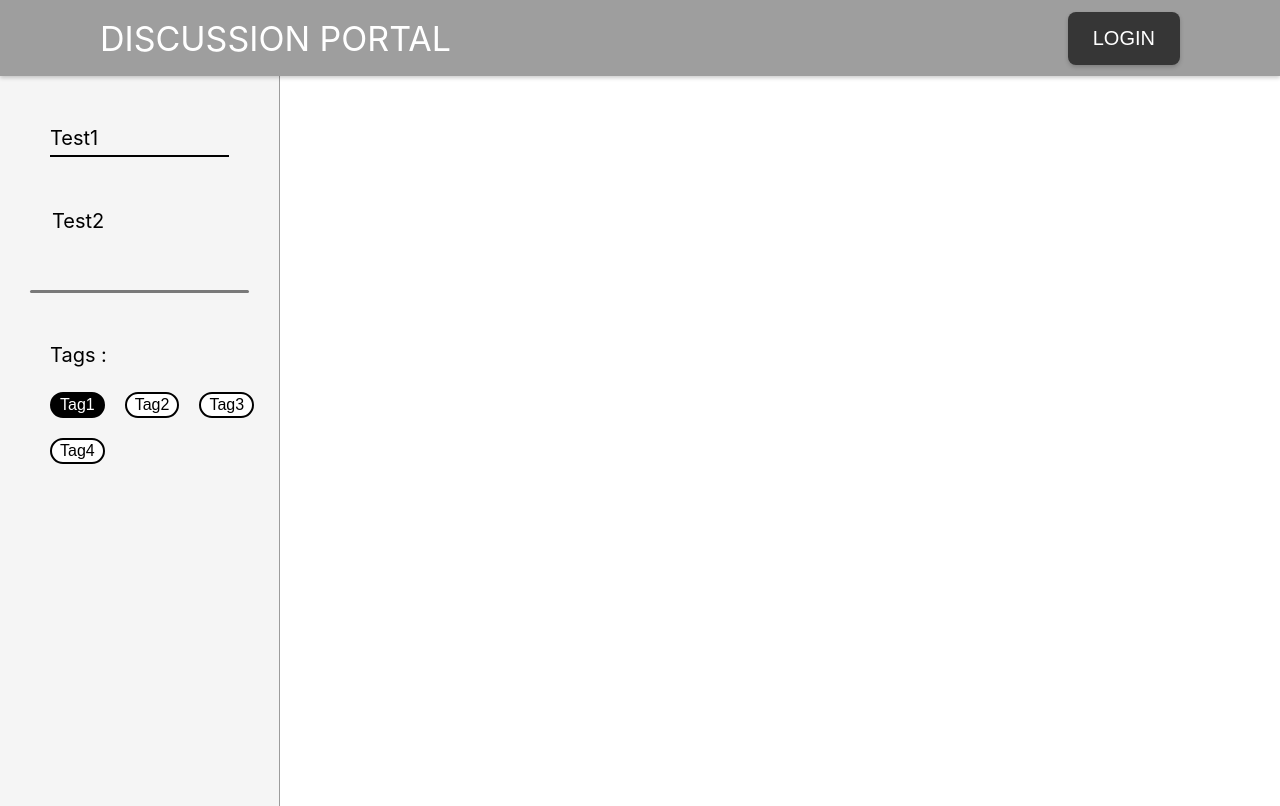
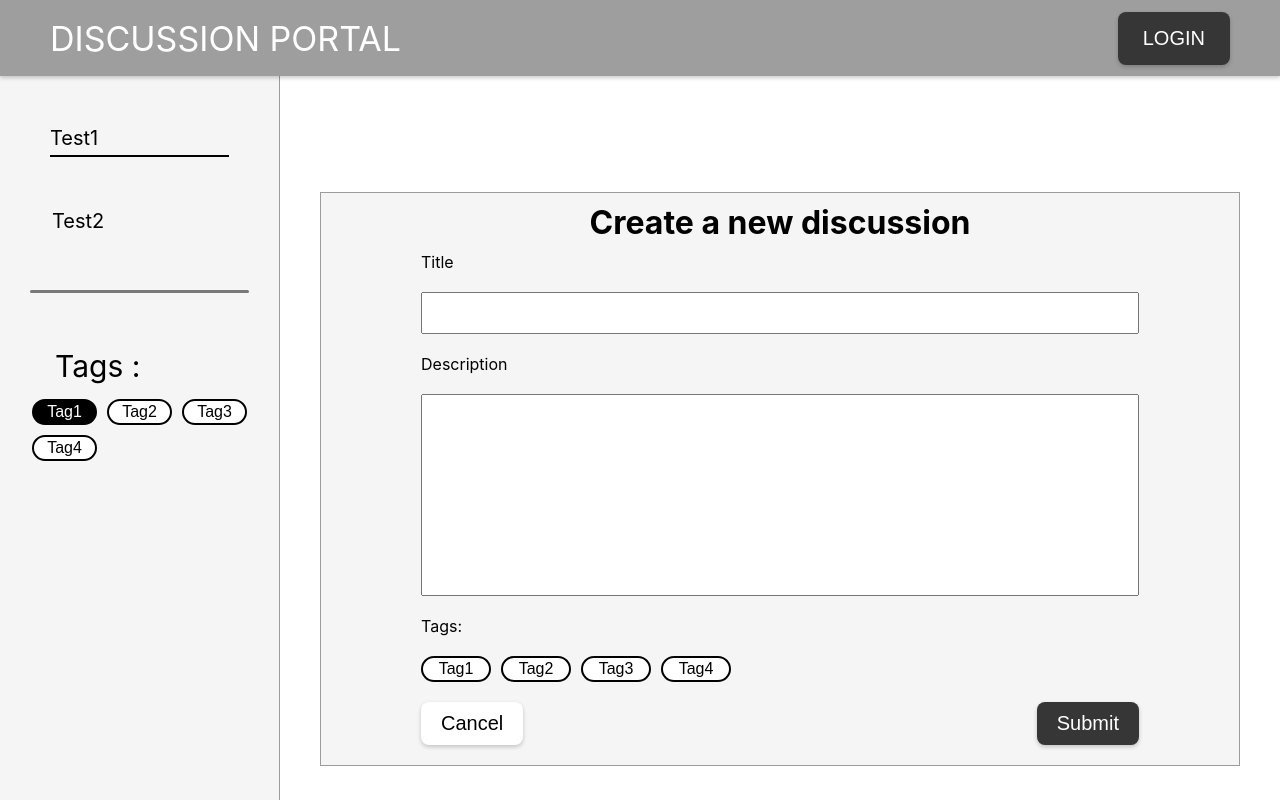
Before and after one commit to NarayanaRavada/IITBBS_GC_Team24_PS02, a React (Create React App) app: page /AddDiscussion in a window 1280 px wide. Built offline with nearby package versions, Linux system fonts and the light colour scheme.

Commit message:
added Add Discussion Page

```diff
--- a/src/App.js
+++ b/src/App.js
@@ -11,6 +11,7 @@ import { BrowserRouter as Router, Routes, Route } from "react-router-dom";
 
 import "./CSS/Style.css"
 import DiscussionPage from "./Components/DiscussionPage";
+import AddDiscussionPage from "./Components/AddDiscussionPage";
 function App() {
 
   // return (
@@ -24,11 +25,7 @@ function App() {
           <Sidebar />
           <Routes>
             <Route path="/" element={ <DiscussionPage /> }/>
-            <Route path="/Hello" element={
-              <div className="discussionContainer" >
-              Hello
-            </div>
-            }/>
+            <Route path="/AddDiscussion" element={<AddDiscussionPage />}/>
           </Routes>
         </div>
       </div>
--- /dev/null
+++ b/src/CSS/AddButton.css
@@ -0,0 +1,20 @@
+/*
+Add Button
+*/
+
+.addBtn{
+    width: var(--addBtnSize);
+    height: var(--addBtnSize);
+    border: none;
+    border-radius: 50%;
+    background-color: var(--buttonDark);
+    box-shadow: var(--shadow);
+
+    position: fixed;
+    bottom: 50px;
+    right: 50px;
+  }
+
+  .addBtn:hover{
+    background-color: var(--buttonDarkHighlight);
+  }
--- /dev/null
+++ b/src/CSS/AddDiscussionPage.css
@@ -0,0 +1,68 @@
+.addDiscussionContainer{
+    margin-left: var(--sideBarWidth);
+    margin-top: var(--navHeight);
+    flex-grow: 1;
+}
+
+.addDiscussionForm{
+    margin: 40px;
+    padding: 10px 100px;
+    background-color: rgb(245, 245, 245);
+    border: 1px solid rgb(156, 156, 156);
+
+    display: flex;
+    flex-direction: column;
+    align-items: center;
+}
+
+.addDiscussionForm label{
+    margin: 10px 0px;
+    width: 100%;
+}
+
+.addDiscussionForm textarea{
+    margin: 10px 0px;
+    width: 100%;
+    font-size: 18px;
+    resize: none;
+}
+
+.formBtnHolder{
+    margin: 10px 0px;
+    width: 100%;
+    display: flex;
+    justify-content: space-between;
+}
+
+.formBtn{
+    padding: 10px 20px;
+    font-size: 20px;
+    border: none;
+    border-radius: 8px;
+    box-shadow: var(--shadow)
+}
+
+.submit{
+    background-color: var(--buttonDark);
+    color: white;
+}
+
+.submit:hover{
+    background-color: var(--buttonDarkHighlight);
+}
+
+.cancel{
+    background-color: white;
+}
+
+.cancel:hover{
+    background-color: rgb(207, 207, 207);
+}
+
+.formTagButtonHolder{
+    margin: 10px 0px;
+    width: 100%;
+    display: grid;
+    gap: 10px;
+    grid-template-columns: repeat(auto-fit, minmax(70px, 70px));
+}
--- /dev/null
+++ b/src/CSS/DiscussionPage.css
@@ -0,0 +1,12 @@
+/*
+Discussion
+*/
+
+.discussionContainer{
+    display: flex;
+    flex-direction: column;
+    flex-grow: 1;
+    align-items: center;
+    margin-left: var(--sideBarWidth);
+    margin-top: var(--navHeight);
+  }
--- /dev/null
+++ b/src/CSS/Nav.css
@@ -0,0 +1,34 @@
+.nav{
+    position: sticky;
+    top: 0px;
+    padding: 20px 50px;
+    width: 100%;
+    height: var(--navHeight);
+    background-color: var(--navColor);
+    display: flex;
+    align-items: center;
+    box-shadow: var(--shadow);
+    z-index: 10;
+  }
+
+  .nav div{
+    flex-grow: 1;
+    text-align: left;
+    font-size: 34px;
+
+    color: white;
+  }
+
+  .nav button{
+    padding: 15px 25px;
+    font-size: 20px;
+    background-color: var(--buttonDark);
+    border: none;
+    color: white;
+    border-radius: 8px;
+    box-shadow: var(--shadow)
+  }
+
+  .nav button:hover{
+    background-color: var(--buttonDarkHighlight);
+  }
--- /dev/null
+++ b/src/CSS/Sidebar.css
@@ -0,0 +1,98 @@
+/*
+Side Bar
+*/
+.sideBar{
+    position: fixed;
+    top: 0px;
+    padding-top: var(--navHeight);
+    background-color: rgb(245, 245, 245);
+    border-right: 1px solid rgb(156, 156, 156);
+    height: 100%;
+    width: var(--sideBarWidth);
+    z-index: 1;
+  }
+
+  /*
+  Links
+  */
+
+  .sideBarLink{
+    cursor: pointer;
+    font-size: 20px;
+    text-align: left;
+    margin-left: 50px;
+    margin-right: 50px;
+    margin-top: 50px;
+    padding-bottom: 5px;
+    border: 2px solid transparent;
+  }
+
+  .sideBarLink:hover{
+    border-bottom: 2px solid black;
+  }
+
+  .sideBarLinkSelected{
+    cursor: pointer;
+    font-size: 20px;
+    text-align: left;
+    margin-left: 50px;
+    margin-right: 50px;
+    margin-top: 50px;
+    padding-bottom: 5px;
+    border-bottom: 2px solid black;
+  }
+
+  /*
+  Divider
+  */
+
+  .divider{
+    background-color: rgb(121, 121, 121);
+    height: 3px;
+    border-radius: 2px;
+    margin: 50px 30px;
+  }
+
+  /*
+  Tags
+  */
+
+  .tags{
+
+    font-size: 30px;
+    text-align: left;
+    margin-left: 50px;
+    margin-top: 50px;
+    padding: 5px;
+  }
+
+  .tagButtonHolder{
+    margin: 5px 10px;
+    display: grid;
+    gap: 10px;
+    justify-content: center;
+    grid-template-columns: repeat(auto-fit, minmax(65px, 65px)) ;
+  }
+
+  .tagBtn{
+    border: 2px solid black;
+    background-color: white;
+    border-radius: 20px;
+    padding: 2px 8px;
+
+    font-size: 16px;
+  }
+
+  .tagBtn:hover{
+    color: white;
+    background-color: black;
+  }
+
+  .tagBtnSelected{
+    border: 2px solid black;
+    background-color: black;
+    color: white;
+    border-radius: 20px;
+    padding: 2px 8px;
+    font-size: 16px;
+  }
--- a/src/CSS/Style.css
+++ b/src/CSS/Style.css
@@ -1,6 +1,11 @@
 :root {
+  --navColor: rgb(158, 158, 158);
   --navHeight: 76px;
   --sideBarWidth: 280px;
+  --addBtnSize: 60px;
+  --buttonDark: rgb(54, 54, 54);
+  --buttonDarkHighlight: rgb(27, 27, 27);
+  --shadow: rgba(0, 0, 0, 0.2) 0px 2px 4px;
 }
 
 .App{
@@ -10,156 +15,8 @@
     flex-direction: column;
   }
 
-/*
- Navigation Bar
- */
-
-.nav{
-  position: fixed;
-  top: 0px;
-  width: 100%;
-  height: var(--navHeight);
-  background-color: rgb(158, 158, 158);
-  display: flex;
-  align-items: center;
-  box-shadow: rgba(0, 0, 0, 0.2) 0px 2px 4px;
-  z-index: 2;
-}
-
-.nav div{
-  flex-grow: 1;
-  text-align: left;
-  margin-left: 100px;
-  font-size: 34px;
-
-  color: white;
-}
-
-.nav button{
-  padding: 15px 25px;
-  font-size: 20px;
-  margin-right: 100px;
-  background-color: rgb(54, 54, 54);
-  border: none;
-  color: white;
-  border-radius: 8px;
-  box-shadow: rgba(0, 0, 0, 0.2) 0px 2px 4px;
-}
-
-.nav button:hover{
-  background-color: rgb(27, 27, 27);
-}
 
 .contents{
   flex-grow: 1;
   display: flex;
 }
-/*
-Side Bar
-*/
-.sideBar{
-  position: fixed;
-  top: var(--navHeight);
-  background-color: rgb(245, 245, 245);
-  border-right: 1px solid rgb(156, 156, 156);;
-  height: 100%;
-  width: var(--sideBarWidth);
-  z-index: 1;
-}
-
-/*
-Links
-*/
-
-.sideBarLink{
-  cursor: pointer;
-  font-size: 20px;
-  text-align: left;
-  margin-left: 50px;
-  margin-right: 50px;
-  margin-top: 50px;
-  padding-bottom: 5px;
-  border: 2px solid transparent;
-}
-
-.sideBarLink:hover{
-  border-bottom: 2px solid black;
-}
-
-.sideBarLinkSelected{
-  cursor: pointer;
-  font-size: 20px;
-  text-align: left;
-  margin-left: 50px;
-  margin-right: 50px;
-  margin-top: 50px;
-  padding-bottom: 5px;
-  border-bottom: 2px solid black;
-}
-
-/*
-Divider
-*/
-
-.divider{
-  background-color: rgb(121, 121, 121);
-  height: 3px;
-  border-radius: 2px;
-  margin: 50px 30px;
-}
-
-/*
-Tags
-*/
-
-.tags{
-  font-size: 20px;
-  text-align: left;
-  margin-left: 50px;
-  margin-right: 50px;
-  margin-top: 50px;
-  padding-bottom: 5px;
-}
-
-.tagButtonHolder{
-  margin: 5px 40px;
-  display: grid;
-  grid-template-columns: 1fr 1fr 1fr ;
-}
-
-.tagBtn{
-  border: 2px solid black;
-  background-color: white;
-  border-radius: 20px;
-  padding: 2px 8px;
-  margin: 10px;
-  font-size: 16px;
-}
-
-.tagBtn:hover{
-  color: white;
-  background-color: black;
-}
-
-.tagBtnSelected{
-  border: 2px solid black;
-  background-color: black;
-  color: white;
-  border-radius: 20px;
-  padding: 2px 8px;
-  margin: 10px;
-  font-size: 16px;
-}
-
-/*
-Discussion
-*/
-
-.discussionContainer{
-  display: flex;
-  flex-direction: column;
-  flex-grow: 1;
-  align-items: center;
-  margin-left: var(--sideBarWidth);
-  margin-top: var(--navHeight);
-}
--- /dev/null
+++ b/src/Components/AddButton.jsx
@@ -0,0 +1,22 @@
+import { Add } from '@mui/icons-material'
+import React from 'react'
+import { useNavigate } from 'react-router'
+
+import '../CSS/AddButton.css'
+
+const AddButton = () => {
+
+    const navigate = useNavigate()
+
+    const onClick = () => {
+        navigate("/AddDiscussion")
+    }
+
+    return (
+        <button className="addBtn" onClick={onClick}>
+            <Add style={{color: 'white'}} />
+        </button>
+    )
+}
+
+export default AddButton
--- /dev/null
+++ b/src/Components/AddDiscussionPage.jsx
@@ -0,0 +1,80 @@
+import React, { useState, useEffect } from 'react'
+import { useNavigate } from 'react-router'
+
+import '../CSS/AddDiscussionPage.css'
+import TagButton from './TagButton'
+
+const AddDiscussionPage = () => {
+
+    const navigate = useNavigate()
+
+    const [tags, setTags] = useState([
+        {
+            text: 'Tag1',
+            isActive: false
+        },
+        {
+            text: 'Tag2',
+            isActive: false
+        },
+        {
+            text: 'Tag3',
+            isActive: false
+        },
+        {
+            text: 'Tag4',
+            isActive: false
+        },
+    ])
+
+    useEffect(() => {
+        let t=[];
+        tags.forEach(element => {
+            if (element.isActive === true){
+                t.push(element.text)
+            }
+        });
+
+        setFormDetails({...formDetails, tags: t})
+    }, [tags])
+
+    const [formDetails, setFormDetails] = useState({title: "", description: "", tags: []})
+
+    const tagComponents = []
+
+    tags.forEach(element => {
+        tagComponents.push(<TagButton text={element.text} isActive={element.isActive} tags={{get: tags, set: setTags}}/>)
+    });
+
+    const onSubmit = e => {
+        e.preventDefault()
+
+        console.log(formDetails.tags);
+    }
+
+    const onCancel = () => {
+        navigate("/")
+    }
+
+    return (
+        <div className="addDiscussionContainer">
+            <form className="addDiscussionForm" onSubmit={onSubmit}>
+                <h1>Create a new discussion</h1>
+                <label htmlFor="title">Title</label>
+                <textarea name="title" cols="30" rows="2" value={formDetails.title} onChange={e=>setFormDetails({...formDetails, title: e.target.value})}></textarea>
+                <label htmlFor="description">Description</label>
+                <textarea name="description" cols="30" rows="10" value={formDetails.description} onChange={e=>setFormDetails({...formDetails, description: e.target.value})}></textarea>
+                <label >Tags:</label>
+                <div className="formTagButtonHolder">
+                    {tagComponents}
+                </div>
+                <div className="formBtnHolder">
+                    <button className="formBtn cancel" type="button" onClick={onCancel}>Cancel</button>
+                    <button className="formBtn submit" type="submit">Submit</button>
+                </div>
+            </form>
+        </div>
+    )
+}
+
+export default AddDiscussionPage
--- a/src/Components/DiscussionPage.jsx
+++ b/src/Components/DiscussionPage.jsx
@@ -1,11 +1,13 @@
-import { Fab } from '@mui/material'
-import { grey } from '@mui/material/colors'
+
 import React from 'react'
 import Disscussion from '../Discussion'
+import AddButton from './AddButton'
+
+import '../CSS/DiscussionPage.css'
+
+const DiscussionPage = () => {
 
 
-
-const DiscussionPage = () => {
     return (
         <div className="discussionContainer" >
             <Disscussion />
@@ -13,7 +15,8 @@ const DiscussionPage = () => {
             <Disscussion />
             <Disscussion />
 
-            <Fab aria-label="add"/>
+            <AddButton />
+
         </div>
     )
 }
--- a/src/Components/Navbar.jsx
+++ b/src/Components/Navbar.jsx
@@ -1,8 +1,12 @@
 import React from 'react'
+
+
+import '../CSS/Nav.css'
+
 
 const Navbar = () => {
     return (
-        <nav className="nav" style={{position:"sticky",zIndex:"10",top:"0px"}}>
+        <nav className="nav" >
             <div>DISCUSSION PORTAL</div>
             <button>LOGIN</button>
         </nav>
--- a/src/Components/Sidebar.jsx
+++ b/src/Components/Sidebar.jsx
@@ -2,7 +2,7 @@ import React, { useState } from 'react'
 import SidebarLinks from './SidebarLinks'
 import TagButton from './TagButton'
 
-
+import '../CSS/Sidebar.css'
 
 const Sidebar = () => {
 
```
